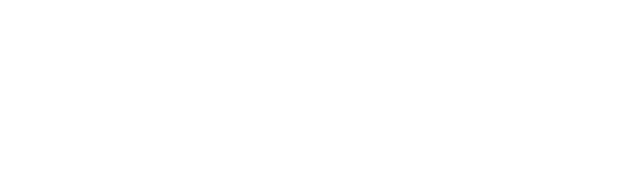
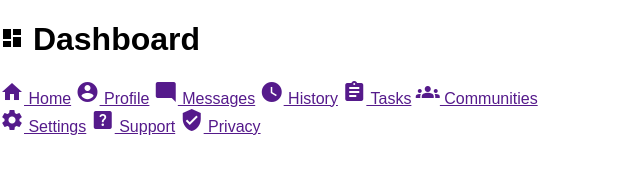
Before and after one commit to autumnchris/mock-admin-dashboard-template-design, a plain HTML site: page index.html in a window 1280 px wide. Shown: the whole page, without its empty margins (0-640 px from the left). Drawn offline with Linux system fonts and the light colour scheme.

Commit message:
Build HTML markup for sidebar

```diff
--- a/index.html
+++ b/index.html
@@ -8,5 +8,28 @@
     <link rel="stylesheet" href="stylesheets/normalize.css">
     <link rel="stylesheet" href="stylesheets/material-icons.css">
   </head>
-  <body></body>
+  <body>
+    <div class="sidebar-wrapper">
+      <header>
+        <h1><span class="material-icons" aria-hidden="true">dashboard</span> Dashboard</h1>
+      </header>
+      <aside>
+        <nav>
+          <div class="nav-list">
+            <a href="" target="_self"><span class="material-icons icon" aria-hidden="true">home</span> Home</a>
+            <a href="" target="_self"><span class="material-icons icon" aria-hidden="true">account_circle</span> Profile</a>
+            <a href="" target="_self"><span class="material-icons icon" aria-hidden="true">mode_comment</span> Messages</a>
+            <a href="" target="_self"><span class="material-icons icon" aria-hidden="true">watch_later</span> History</a>
+            <a href="" target="_self"><span class="material-icons icon" aria-hidden="true">assignment</span> Tasks</a>
+            <a href="" target="_self"><span class="material-icons icon" aria-hidden="true">groups</span> Communities</a>
+          </div>
+          <div class="nav-list">
+            <a href="" target="_self"><span class="material-icons icon" aria-hidden="true">settings</span> Settings</a>
+            <a href="" target="_self"><span class="material-icons icon" aria-hidden="true">help_center</span> Support</a>
+            <a href="" target="_self"><span class="material-icons icon" aria-hidden="true">verified_user</span> Privacy</a>
+          </div>
+        </nav>
+      </aside>
+    </div>
+  </body>
 </html>
```
